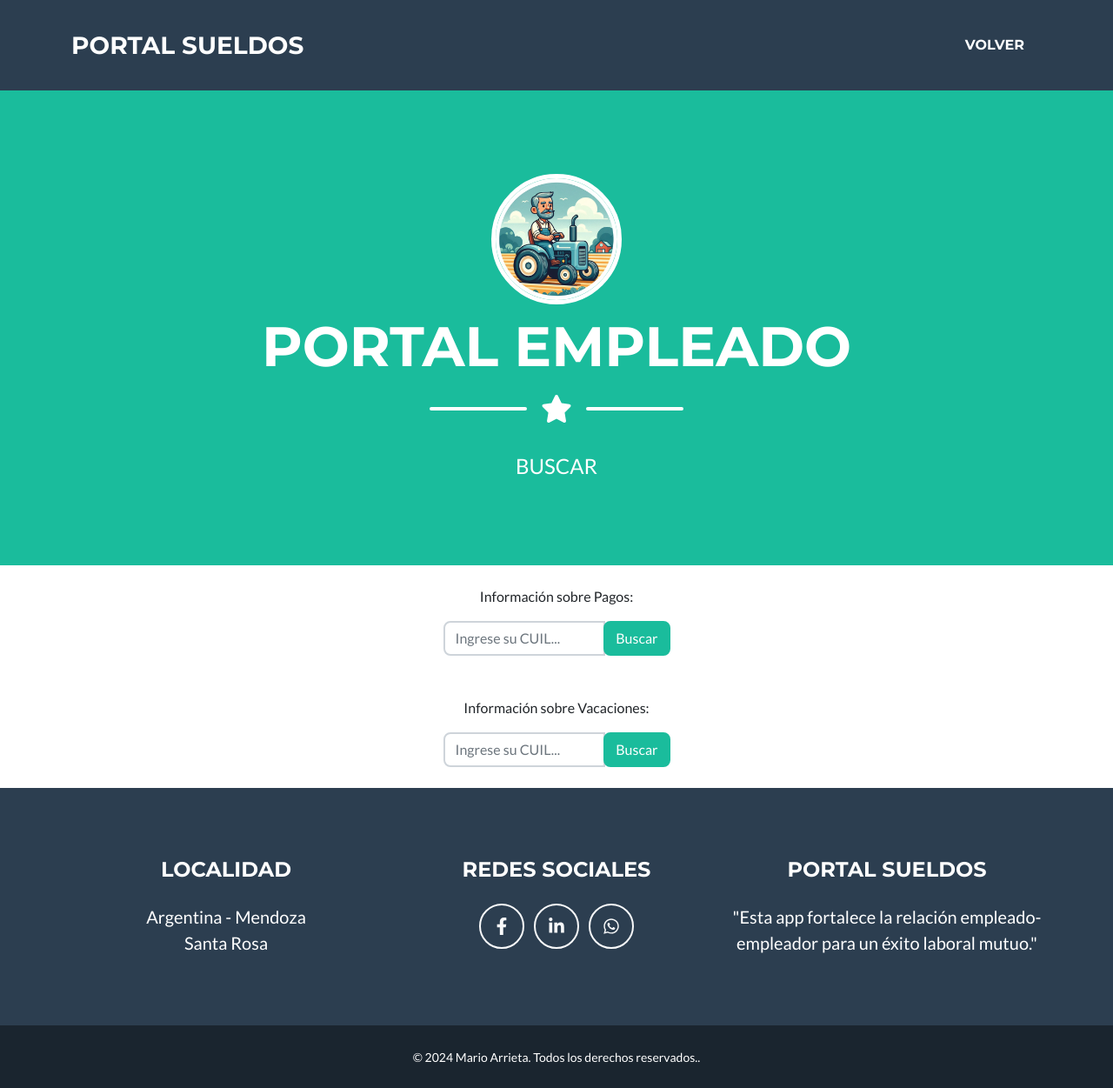
After one commit to MarioArrieta/marioarrieta-appSueldos, a Django app: page /empleado/buscar/ in a window 1280 px wide. The commit adds this page. Shown: the whole page at 87% size. Run offline with Django 5.2, Linux system fonts and the light colour scheme; some libraries are stand-ins or nearby versions.

Commit message:
Trabajo en la busqueda de datos - App Empleado

```diff
--- /dev/null
+++ b/project/empleado/templates/empleado/buscar.html
@@ -0,0 +1,57 @@
+{% extends 'core/base.html' %}
+{% load static %}
+
+
+{% block  titulo%}
+    <li class="nav-item mx-0 mx-lg-1"><a class="nav-link py-3 px-0 px-lg-3 rounded" href="{% url 'empleado:index' %}">Volver</a></li>
+{% endblock titulo %}
+
+{% block imagen %}
+   {% static 'empleado/img/empleado.webp' %}
+{% endblock imagen %}
+
+{% block pagina%}
+   PORTAL EMPLEADO
+{% endblock pagina%}
+
+{% block mensaje%}
+    BUSCAR
+{% endblock mensaje%}
+
+{% block formulario %}
+<div class="container py-lg-4">
+    <div class="row justify-content-center">
+        <div class="col-lg-3 ">
+            <!-- Mensaje explicativo -->
+            <p class="text-center">Información sobre Pagos: </p>
+            <!-- Formulario de búsqueda -->
+            <form action="{% url 'empleado:pagos_read' %}" method="get" class="text-center">
+                <div class="input-group">
+                    <input type="number" name="cuil" class="form-control" placeholder="Ingrese su CUIL...">
+                    <div class="input-group-append">
+                        <button type="submit" class="btn btn-primary" >Buscar</button>
+                    </div>
+                </div>
+            </form>
+        </div>
+    </div>
+</div>
+
+<div class="container py-lg-4  ">
+    <div class="row justify-content-center">
+        <div class="col-lg-3 ">
+            <!-- Mensaje explicativo -->
+            <p class="text-center">Información sobre Vacaciones: </p>
+            <!-- Formulario de búsqueda -->
+            <form action="{% url 'empleado:vacaciones_read' %}" method="get" class="text-center">
+                <div class="input-group">
+                    <input type="number" name="cuil" class="form-control" placeholder="Ingrese su CUIL...">
+                    <div class="input-group-append">
+                        <button type="submit" class="btn btn-primary">Buscar</button>
+                    </div>
+                </div>
+            </form>
+        </div>
+    </div>
+</div>
+{% endblock formulario %}
--- a/project/empleado/templates/empleado/index.html
+++ b/project/empleado/templates/empleado/index.html
@@ -3,7 +3,7 @@
 
 
 {% block  titulo%}
-   <li class="nav-item mx-0 mx-lg-1"><a class="nav-link py-3 px-0 px-lg-3 rounded" href="">Notificaciones</a></li>
+   <li class="nav-item mx-0 mx-lg-1"><a class="nav-link py-3 px-0 px-lg-3 rounded" href="{% url 'empleado:buscar' %}">NOTIFICACIONES</a></li>
    <li class="nav-item mx-0 mx-lg-1"><a class="nav-link py-3 px-0 px-lg-3 rounded" href="{% url 'core:index' %}">Home</a></li>
 {% endblock titulo %}
 
@@ -16,3 +16,7 @@
 {% block pagina%}
    PORTAL EMPLEADO
 {% endblock pagina%}
+
+{% block mensaje%}
+    ¡Bienvenido! Comunicate facilmente con tu empleador
+{% endblock mensaje%}
--- a/project/empleado/urls.py
+++ b/project/empleado/urls.py
@@ -5,6 +5,10 @@ app_name = "empleado"
 urlpatterns = [
 
     path ("inicio/", views.inicio, name = "index"),
+    path ("buscar/", views.buscar, name = "buscar"),
+    path("pagos/read/", views.pagos_read, name="pagos_read"),
+    path("vacaciones/read/", views.vacaciones_read, name="vacaciones_read"),
+
 
 
 
--- a/project/empleado/views.py
+++ b/project/empleado/views.py
@@ -1,7 +1,27 @@
 from django.shortcuts import render
+from django.http import HttpResponse
+from empleador.models import Vacaciones, Pagos
 
 # Create your views here.
-from django.http import HttpResponse
 
 def inicio (request):
     return render (request, "empleado/index.html")
+
+def buscar (request):
+    return render (request, "empleado/buscar.html")
+
+def pagos_read(request):
+    if request.method == 'GET':
+        cuil = request.GET.get('cuil')
+        if cuil:
+            pagos = Pagos.objects.filter(empleado__cuil=cuil)
+            return render(request, 'empleado/pagos_read.html', {'pagos': pagos})
+    return render(request, 'empleado/pagos_read.html', {})
+
+def vacaciones_read(request):
+    if request.method == 'GET':
+        cuil = request.GET.get('cuil')
+        if cuil:
+            vacaciones = Vacaciones.objects.filter(empleado__cuil=cuil)
+            return render(request, 'empleado/vacaciones_read.html', {'vacaciones': vacaciones})
+    return render(request, 'empleado/vacaciones_read.html', {})
--- a/project/empleador/templates/empleador/index.html
+++ b/project/empleador/templates/empleador/index.html
@@ -17,3 +17,7 @@
 {% block pagina%}
    PORTAL EMPLEADOR
 {% endblock pagina%}
+
+{% block mensaje%}
+    ¡Bienvenido! Organiza y gestiona tu personal
+{% endblock mensaje%}
```
Also changed, not shown: project/empleado/templates/empleado/pagos_read.html (added, +41 -0 lines), project/empleado/templates/empleado/vacaciones_read.html (added, +44 -0 lines), project/db.sqlite3.
